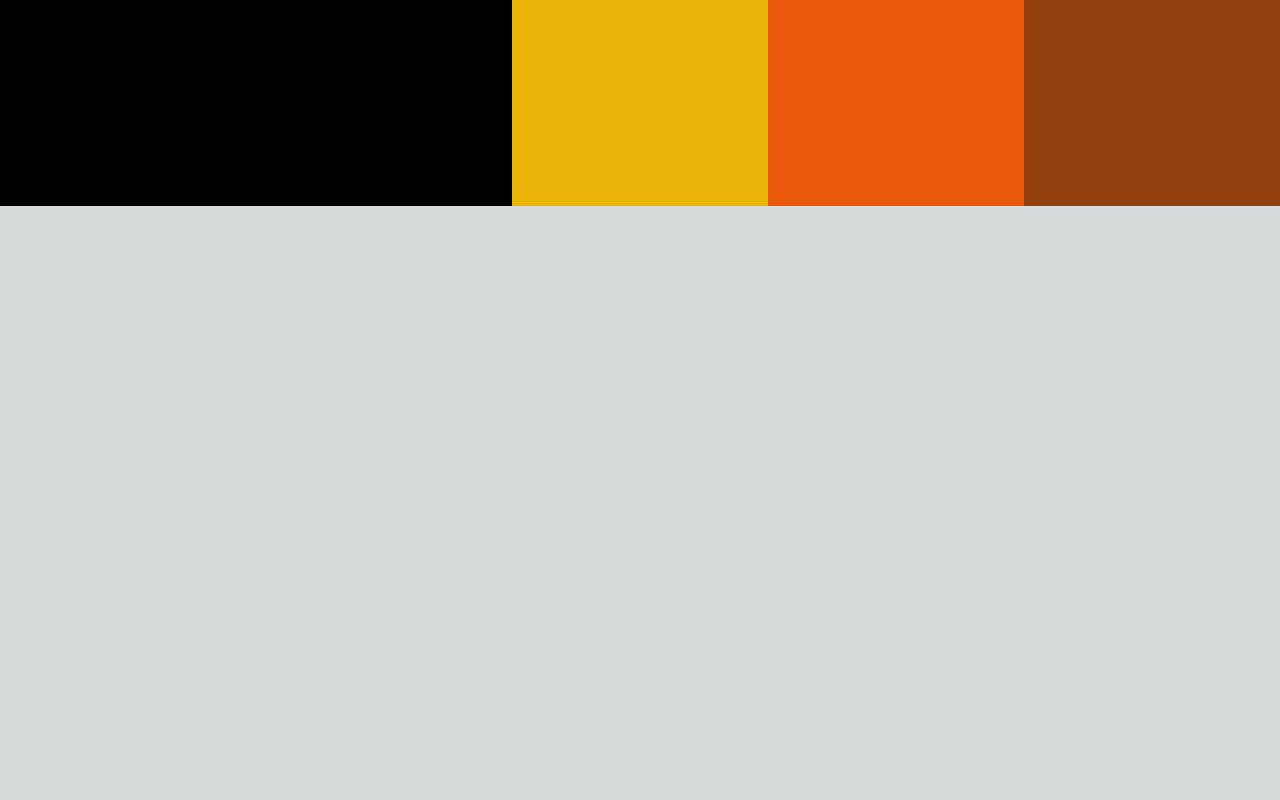
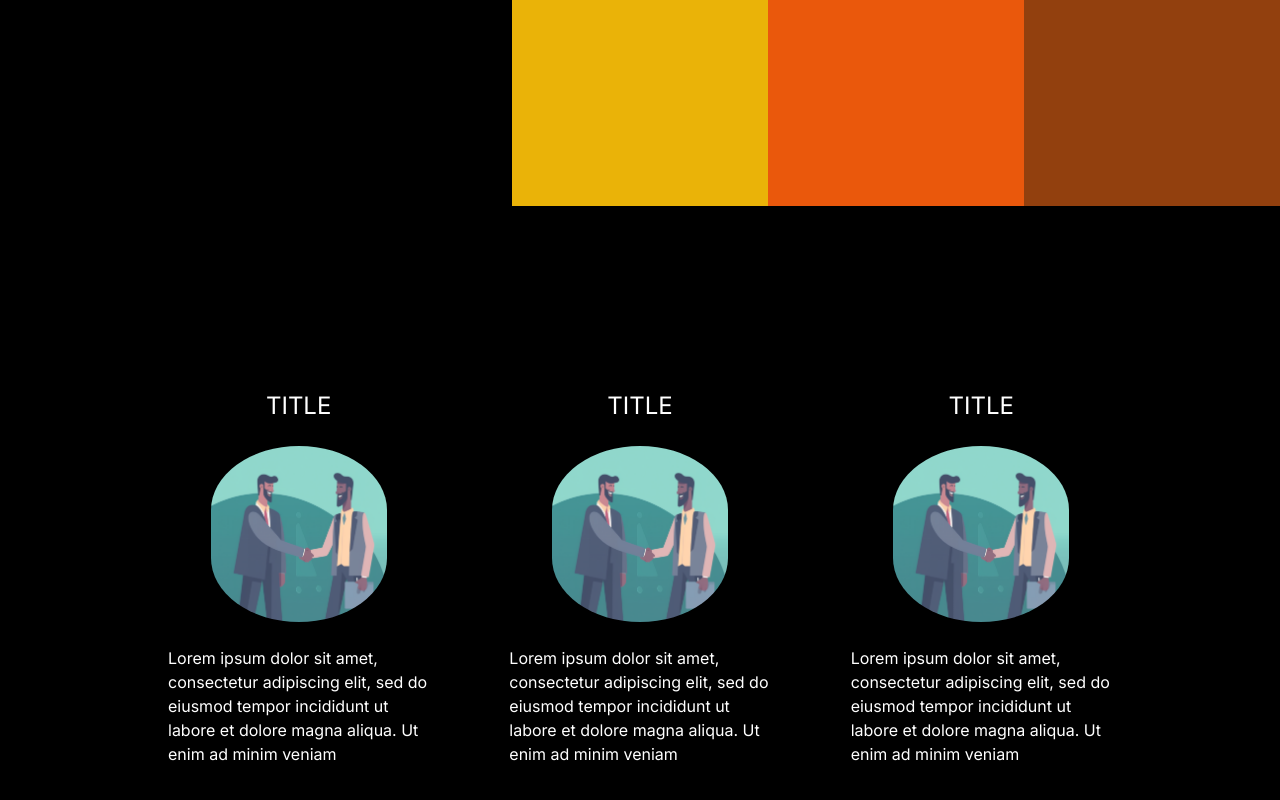
Before and after one commit to haewook-lee/company-site, a Next.js app: page / in a window 1280 px wide. Shown: the part 594-1394 px from the top of the page. Before the commit the page ends 800 px from the top, so only its background shows below. Built offline with nearby package versions, Linux system fonts and the light colour scheme.

Commit message:
image grid component

```diff
--- a/app/globals.css
+++ b/app/globals.css
@@ -52,7 +52,14 @@ body {
 }
 
 .heroText {
-  animation-name: hero-text-animation;
+  animation-name: fade-animation;
+  animation-duration: 2s;
+  animation-iteration-count: one;
+  animation-timing-function: linear;
+}
+
+.imgGrid {
+  animation-name: fade-animation;
   animation-duration: 2s;
   animation-iteration-count: one;
   animation-timing-function: linear;
@@ -67,7 +74,7 @@ body {
   }
 }
 
-@keyframes hero-text-animation {
+@keyframes fade-animation {
   from {
     opacity: 0;
   }
--- a/app/page.tsx
+++ b/app/page.tsx
@@ -1,11 +1,15 @@
 import Image from "next/image"
 import HeroBanner from "@/components/HeroBanner"
+import ImageGrid from "@/components/ImageGrid"
+import Carousel from "@/components/Carousel"
 
 export default function Home() {
   return (
     <main>
-      <div className="w-full">
+      <div className="w-full bg-black">
         <HeroBanner />
+        <ImageGrid />
+        {/* <Carousel /> */}
       </div>
     </main>
   )
--- /dev/null
+++ b/components/Carousel.tsx
@@ -0,0 +1,29 @@
+"use client"
+import * as React from "react"
+
+export default function Carousel() {
+  return (
+    <>
+      <div className="snap-x">
+        <div className="snap-center">
+          <img src="https://images.unsplash.com/photo-1604999565976-8913ad2ddb7c?ixlib=rb-1.2.1&ixid=MnwxMjA3fDB8MHxwaG90by1wYWdlfHx8fGVufDB8fHx8&auto=format&fit=crop&w=320&h=160&q=80" />
+        </div>
+        <div className="snap-center">
+          <img src="https://images.unsplash.com/photo-1540206351-d6465b3ac5c1?ixlib=rb-1.2.1&ixid=MnwxMjA3fDB8MHxwaG90by1wYWdlfHx8fGVufDB8fHx8&auto=format&fit=crop&w=320&h=160&q=80" />
+        </div>
+        <div className="snap-center">
+          <img src="https://images.unsplash.com/photo-1622890806166-111d7f6c7c97?ixlib=rb-1.2.1&ixid=MnwxMjA3fDB8MHxwaG90by1wYWdlfHx8fGVufDB8fHx8&auto=format&fit=crop&w=320&h=160&q=80" />
+        </div>
+        <div className="snap-center">
+          <img src="https://images.unsplash.com/photo-1590523277543-a94d2e4eb00b?ixlib=rb-1.2.1&ixid=MnwxMjA3fDB8MHxwaG90by1wYWdlfHx8fGVufDB8fHx8&auto=format&fit=crop&w=320&h=160&q=80" />
+        </div>
+        <div className="snap-center">
+          <img src="https://images.unsplash.com/photo-1575424909138-46b05e5919ec?ixlib=rb-1.2.1&ixid=MnwxMjA3fDB8MHxwaG90by1wYWdlfHx8fGVufDB8fHx8&auto=format&fit=crop&w=320&h=160&q=80" />
+        </div>
+        <div className="snap-center">
+          <img src="https://images.unsplash.com/photo-1559333086-b0a56225a93c?ixlib=rb-1.2.1&ixid=MnwxMjA3fDB8MHxwaG90by1wYWdlfHx8fGVufDB8fHx8&auto=format&fit=crop&w=320&h=160&q=80" />
+        </div>
+      </div>
+    </>
+  )
+}
--- /dev/null
+++ b/components/ImageGrid.tsx
@@ -0,0 +1,58 @@
+/* eslint-disable @next/next/no-img-element */
+"use client"
+import * as React from "react"
+
+export default function ImageGrid() {
+  return (
+    <div className="block m-auto bg-black min-h-screen w-screen lg:max-w-5xl pt-32">
+      <div
+        className="imgGrid w-full md:w-1/3 block md:inline-block m-auto py-14"
+        style={{ animationDelay: "250ms" }}
+      >
+        <div className="uppercase table m-auto text-white text-2xl">title</div>
+        <img
+          className="rounded-full py-6 object-cover w-44 h-auto m-auto"
+          src="/handshake.png"
+          alt="handshake"
+        ></img>
+        <div className="px-10 table m-auto text-white">
+          Lorem ipsum dolor sit amet, consectetur adipiscing elit, sed do
+          eiusmod tempor incididunt ut labore et dolore magna aliqua. Ut enim ad
+          minim veniam
+        </div>
+      </div>
+      <div
+        className="imgGrid w-full md:w-1/3 block md:inline-block m-auto py-14"
+        style={{ animationDelay: "500ms" }}
+      >
+        <div className="uppercase table m-auto text-white text-2xl">title</div>
+        <img
+          className="rounded-full py-6 object-cover w-44 h-auto m-auto"
+          src="/handshake.png"
+          alt="handshake"
+        ></img>
+        <div className="px-10 table m-auto text-white">
+          Lorem ipsum dolor sit amet, consectetur adipiscing elit, sed do
+          eiusmod tempor incididunt ut labore et dolore magna aliqua. Ut enim ad
+          minim veniam
+        </div>
+      </div>
+      <div
+        className="imgGrid w-full md:w-1/3 block md:inline-block m-auto py-14"
+        style={{ animationDelay: "750ms" }}
+      >
+        <div className="uppercase table m-auto text-white text-2xl">title</div>
+        <img
+          className="rounded-full py-6 object-cover w-44 h-auto m-auto"
+          src="/handshake.png"
+          alt="handshake"
+        ></img>
+        <div className="px-10 table m-auto text-white">
+          Lorem ipsum dolor sit amet, consectetur adipiscing elit, sed do
+          eiusmod tempor incididunt ut labore et dolore magna aliqua. Ut enim ad
+          minim veniam
+        </div>
+      </div>
+    </div>
+  )
+}
```
